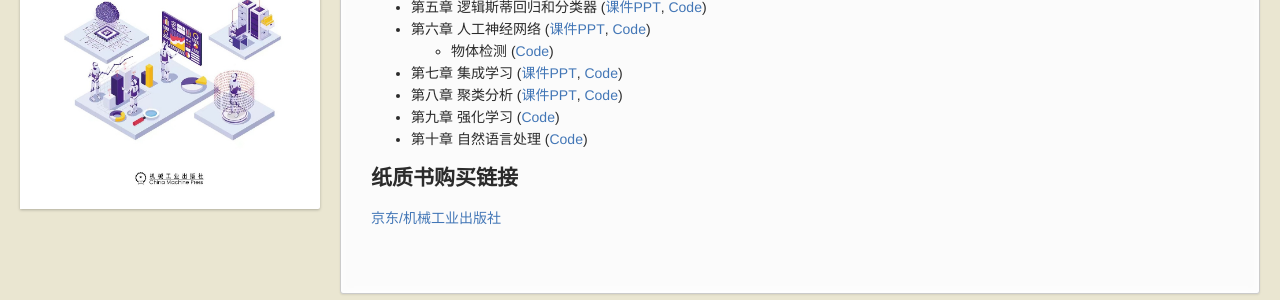
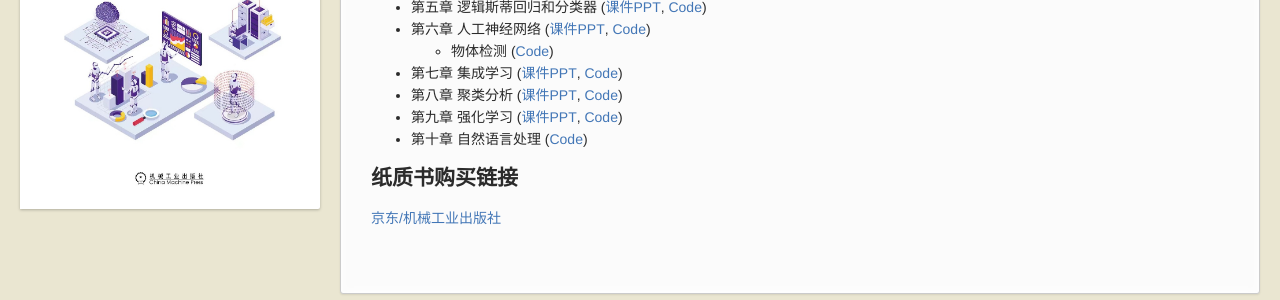
Before and after one commit to mlaibook/mlaibook.github.io, a Jekyll site: the page built from index.md, in a window 1280 px wide. Shown: the part 392-692 px from the top of the page. Built offline with Jekyll 4.4.1, drawn with Linux system fonts in a browser that asks for light colours.

Commit message:
Add slide ch9

```diff
--- a/index.md
+++ b/index.md
@@ -16,7 +16,7 @@ layout: default
     - 物体检测 ([Code](https://github.com/mlaibook/aipractice/blob/main/ch6-yolo-object-detection.ipynb))
 * 第七章 集成学习 ([课件PPT](/assets/slides/ch7-ensemble.pptx), [Code](https://github.com/mlaibook/aipractice/blob/main/ch7-ensemble.ipynb))
 * 第八章 聚类分析 ([课件PPT](/assets/slides/ch8-clustering.pptx), [Code](https://github.com/mlaibook/aipractice/blob/main/ch8-clustering.ipynb))
-* 第九章 强化学习 ([Code](https://github.com/mlaibook/aipractice/blob/main/ch9-reinforcement-learning.ipynb))
+* 第九章 强化学习 ([课件PPT](/assets/slides/ch9-reinforce.pptx), [Code](https://github.com/mlaibook/aipractice/blob/main/ch9-reinforcement-learning.ipynb))
 * 第十章 自然语言处理 ([Code](https://github.com/mlaibook/aipractice/blob/main/ch10-nlp.ipynbb))
 
 ## 纸质书购买链接
```
Also changed, not shown: 1 other file.
